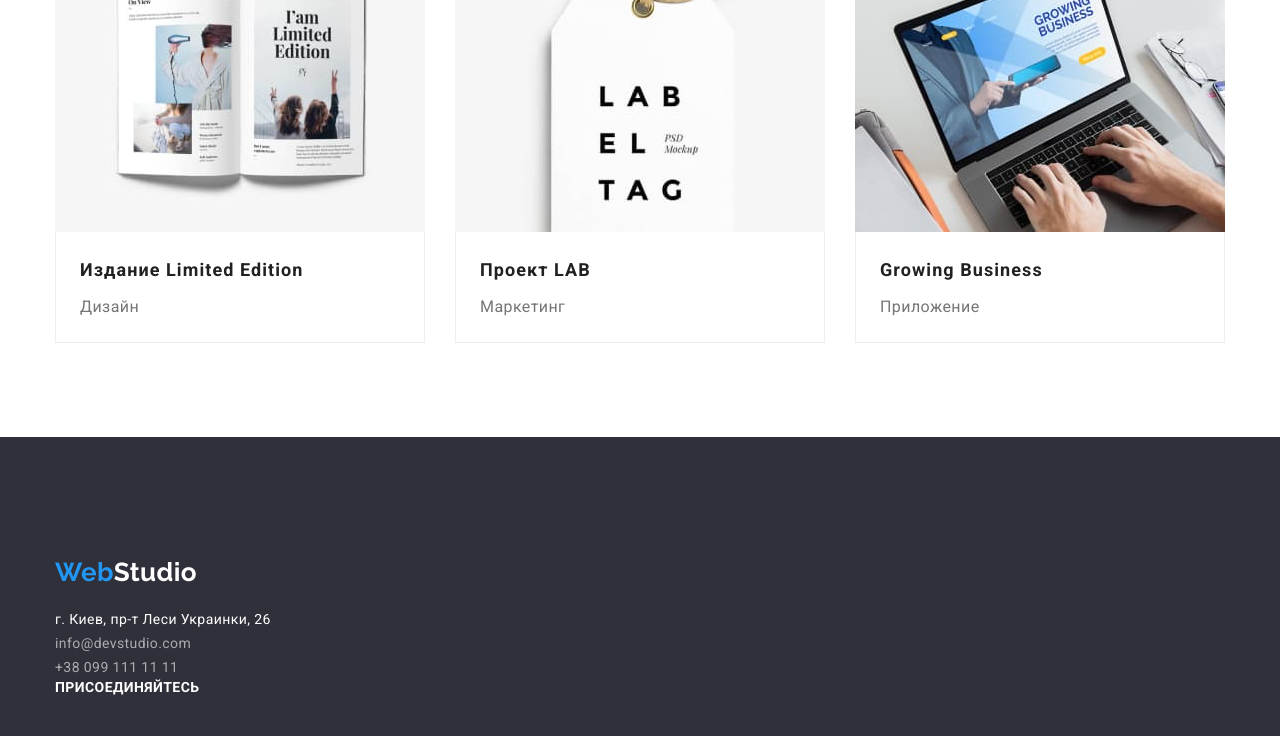
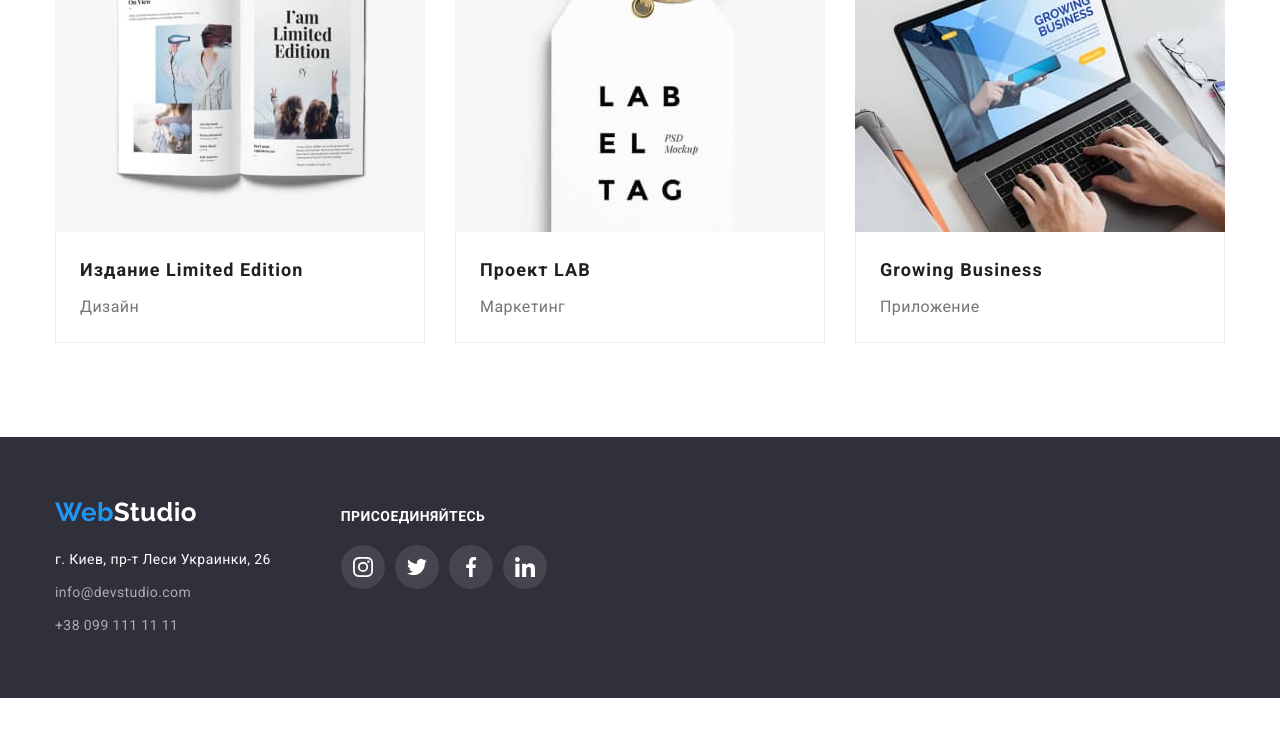
Before and after one commit to OlenaShyrina/goit-markup-hw-04, a plain HTML site: page portfolio.html in a window 1280 px wide. Shown: the part 1194-1930 px from the top of the page. After the commit the page ends 1892 px from the top, so only its background shows below. Drawn offline with nearby package versions, Linux system fonts and the light colour scheme.

Commit message:
Copy footer from index.html and input to portfolio

```diff
--- a/portfolio.html
+++ b/portfolio.html
@@ -203,13 +203,13 @@
 
     <!-- Подвал -->
     <footer class="footer">
-      <div class="container footer">
+      <div class="container footer-container">
         <div>
           <a class="logo secondary" href="./index.html"
             ><span class="logo-item">Web</span><span class="logo-down">Studio</span>
           </a>
           <address class="address">г. Киев, пр-т Леси Украинки, 26</address>
-          <ul class="contacts-footer list">
+          <ul class="footer-contacts list">
             <li class="item">
               <a class="contact-down" href="mailto:info@devstudio.com">info@devstudio.com</a>
             </li>
@@ -218,36 +218,35 @@
             </li>
           </ul>
         </div>
-
         <!-- Ссылки на соцсети -->
 
-        <div class="social-links">
+        <div class="footer-socials social-links">
           <p class="footer-text">присоединяйтесь</p>
-          <ul class="socials list footer">
+          <ul class="socials list">
             <li class="item">
-              <a class="link" href="">
-                <svg class="link-icon footer" width="20" height="20">
+              <a class="footer-link link" href="">
+                <svg class="link-icon" width="20" height="20">
                   <use href="./images/icons.svg#icon-instagram"></use>
                 </svg>
               </a>
             </li>
             <li class="item">
-              <a class="link" href="">
-                <svg class="link-icon footer" width="20" height="20">
+              <a class="footer-link link" href="">
+                <svg class="link-icon" width="20" height="20">
                   <use href="./images/icons.svg#icon-twitter"></use>
                 </svg>
               </a>
             </li>
             <li class="item">
-              <a class="link" href="">
-                <svg class="link-icon footer" width="20" height="20">
+              <a class="footer-link link" href="">
+                <svg class="link-icon" width="20" height="20">
                   <use href="./images/icons.svg#icon-facebook"></use>
                 </svg>
               </a>
             </li>
             <li class="item">
-              <a class="link" href="">
-                <svg class="link-icon footer" width="20" height="20">
+              <a class="footer-link link" href="">
+                <svg class="link-icon" width="20" height="20">
                   <use href="./images/icons.svg#icon-linkedin"></use>
                 </svg>
               </a>
```
